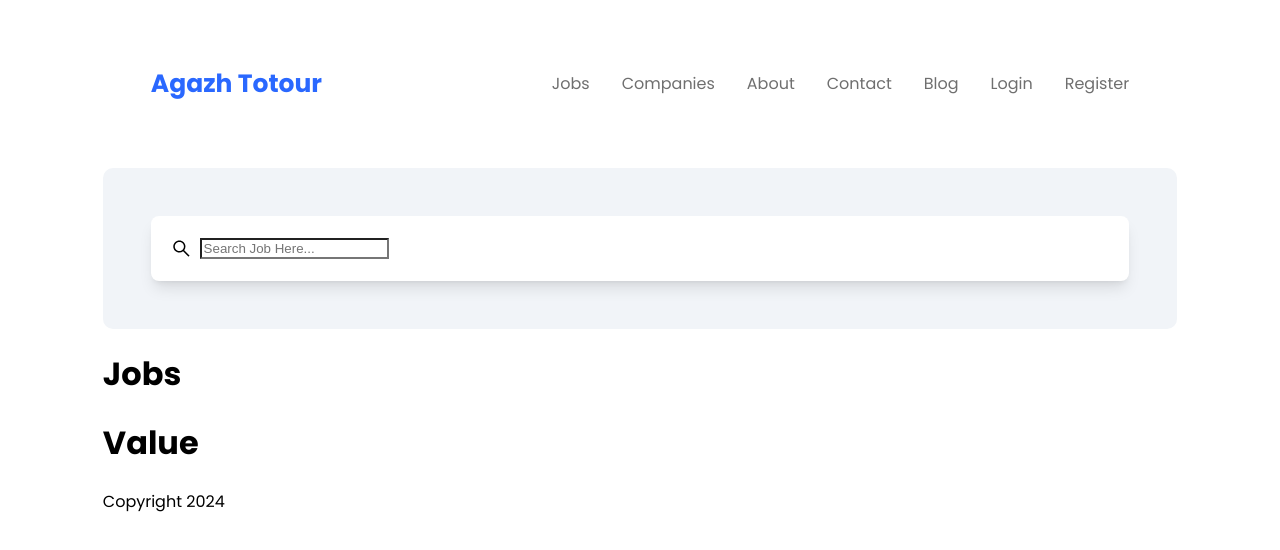
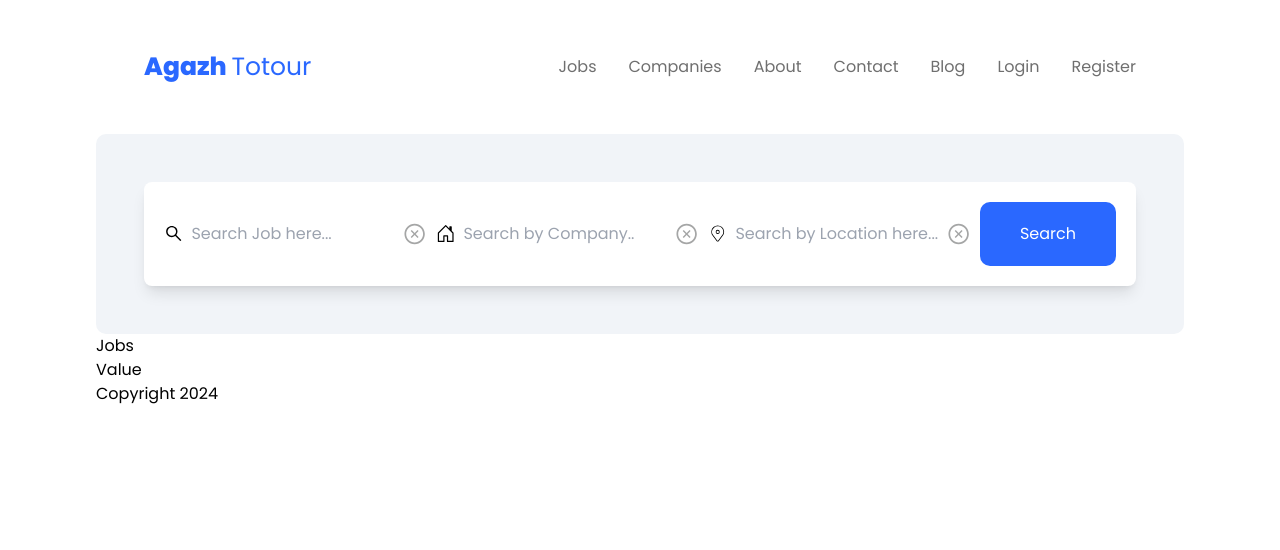
Before and after one commit to Faysalseifu/jobsearchproject, a React (Vite) app: page / in a window 1280 px wide. Shown: the top 550 px of the page. Built offline with nearby package versions, Linux system fonts and the light colour scheme.

Commit message:
added some changes on searchbar
added some changes on search bar including search by location and search by company name

```diff
--- a/src/Components/SearchDiv/Search.jsx
+++ b/src/Components/SearchDiv/Search.jsx
@@ -1,23 +1,44 @@
 import React from 'react';
-import { AiOutlineSearch } from 'react-icons/ai';
+import { AiOutlineCloseCircle, AiOutlineSearch } from 'react-icons/ai';
+import { BsHouseDoor } from 'react-icons/bs';
+import { CiLocationOn } from 'react-icons/ci';
 
 const Search = () => {
   return (
-      <div className="searchDiv grid gp-10 bg-greyIsh rounded-[10px] p-[3rem]">
+    <div className="searchDiv grid gap-10 bg-greyIsh rounded-[10px] p-[3rem]">
       <form action="">
-          <div className="firstDiv flex
-   justify-between items-center rounded-[8px] gap-[10px] bg-white p-5 shadow-lg shadow-greyIsh-700">
+        <div className="firstDiv flex justify-between items-center rounded-[8px] gap-[10px] bg-white p-5 shadow-lg shadow-greyIsh-700"> {/* Opening firstDiv */}
           <div className="flex gap-2 items-center">
             <AiOutlineSearch className="text-[25px] icon" />
             <input
               type="text"
               className="bg-transparent text-blue-500 focus:outline-none w-[100%]"
-                placeholder="Search Job Here..."
-
+              placeholder="Search Job here..."
             />
+            <AiOutlineCloseCircle className="text-[30px] text-[#a5a6a6] hover:text-textColor icon" />
           </div>
+          <div className="flex gap-2 items-center">
+            <BsHouseDoor className="text-[25px] icon" />
+            <input
+              type="text"
+              className="bg-transparent text-blue-500 focus:outline-none w-[100%]"
+              placeholder="Search by Company.."
+            />
+            <AiOutlineCloseCircle className="text-[30px] text-[#a5a6a6] hover:text-textColor icon" />
           </div>
-
+          <div className="flex gap-2 items-center">
+            <CiLocationOn className="text-[25px] icon" />
+            <input
+              type="text"
+              className="bg-transparent text-blue-500 focus:outline-none w-[100%]"
+              placeholder="Search by Location here..."
+            />
+            <AiOutlineCloseCircle className="text-[30px] text-[#a5a6a6] hover:text-textColor icon" />
+          </div>
+          <button className="bg-blueColor h-full p-5 px-10 rounded-[10px] text-white cursor-pointer hover:bg-blue-400">
+            Search
+          </button> {/* Button is now inside firstDiv */}
+        </div> {/* Closing firstDiv - Moved to the correct location */}
       </form>
     </div>
   );
--- a/src/index.css
+++ b/src/index.css
@@ -1,38 +1,35 @@
 
-@import url('https://fonts.googleapis.com/css2?family=Poppins:ital,wght@0,100;0,200;0,300;0,400;0,500;0,600;0,700;0,800;0,900;1,100;1,200;1,300;1,400;1,500;1,600;1,700;1,800;1,900&display=swap');
-@tailwind.base;
-@tailwind.components;
+@import url("https://fonts.googleapis.com/css2?family=Poppins:wght@200;300;400;600;800&display=swap");
+
+@tailwind base;
+@tailwind components;
 @tailwind utilities;
 
-:root{
-    font-family: 'Poppins' , sans-serif;
+:root {
+  font-family: "Poppins", sans-serif;
 }
 
-body{
+body {
   background: white;
-margin-top: 0;
 }
 
-li{
+li {
   list-style: none;
   cursor: pointer;
   position: relative;
 }
+
 li:hover::before {
   position: absolute;
-    content: '';
+  content: "";
   height: 4px;
   width: 100%;
   background: #2a68ff;
   right: 0;
-    bottom:-10px;
   color: #2a68ff;
+  bottom: -10px;
 }
 
-  .icon{
+.icon {
   cursor: pointer;
 }
-
-/* .card{
-    background: #000;
-} */
```
Lines whose indentation alone changed are shown as unchanged.
